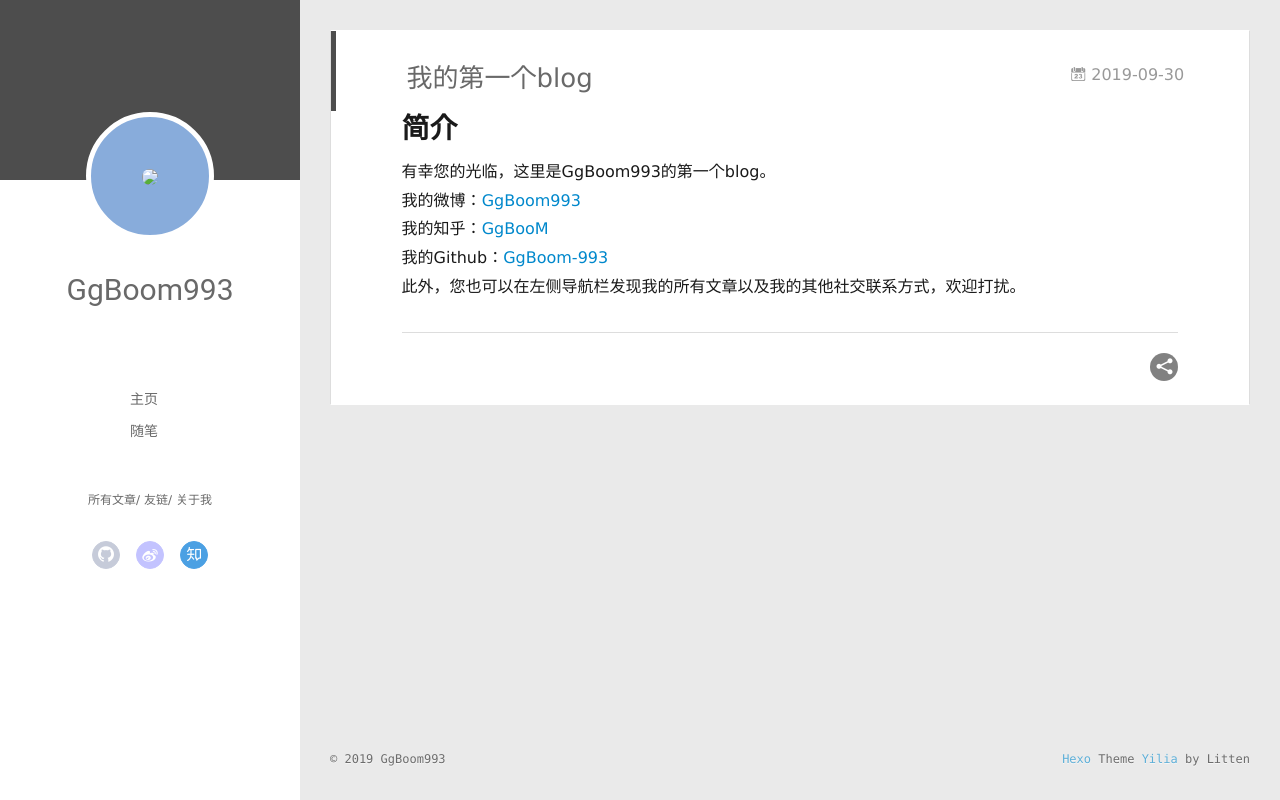
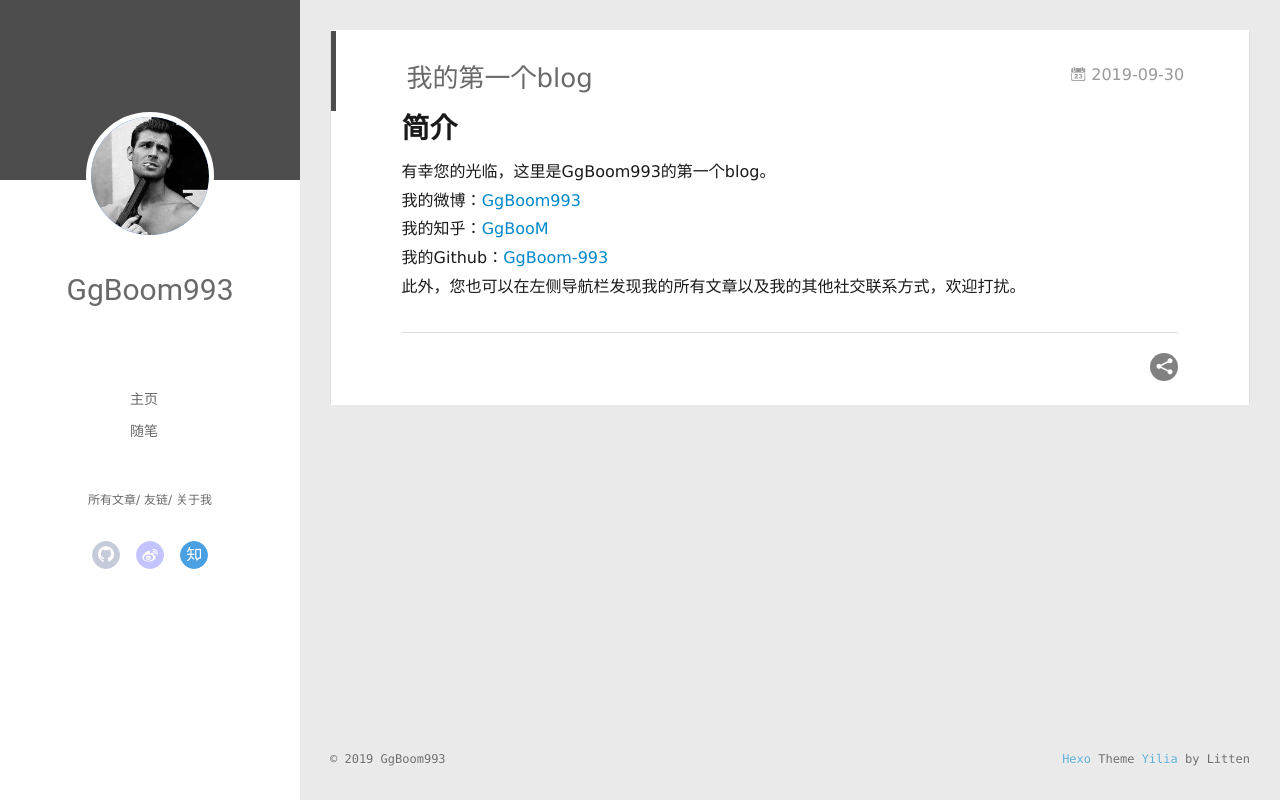
Before and after one commit to GgBoom-993/blog, a plain HTML site: page 2019/09/30/FistBlog/index.html in a window 1280 px wide. Drawn offline with Linux system fonts and the light colour scheme; no server answers.

Commit message:
Site updated: 2019-09-30 02:10:41

```diff
--- a/2019/09/30/FistBlog/index.html
+++ b/2019/09/30/FistBlog/index.html
@@ -45,7 +45,7 @@
 <div class="intrude-less">
 	<header id="header" class="inner">
 		<a href="/" class="profilepic">
-			<img src="../img/timg1.jpg" class="js-avatar">
+			<img src="/img/timg1.jpg" class="js-avatar">
 		</a>
 		<hgroup>
 		  <h1 class="header-author"><a href="/">GgBoom993</a></h1>
@@ -101,7 +101,7 @@
 	<div class="intrude-less">
 		<header id="header" class="inner">
 			<div class="profilepic">
-				<img src="../img/timg1.jpg" class="js-avatar">
+				<img src="/img/timg1.jpg" class="js-avatar">
 			</div>
 			<hgroup>
 			  <h1 class="header-author js-header-author">GgBoom993</h1>
```
Also changed, not shown: archives/2019/09/index.html (+2 -2 lines), archives/2019/index.html (+2 -2 lines), archives/index.html (+2 -2 lines), index.html (+2 -2 lines).
